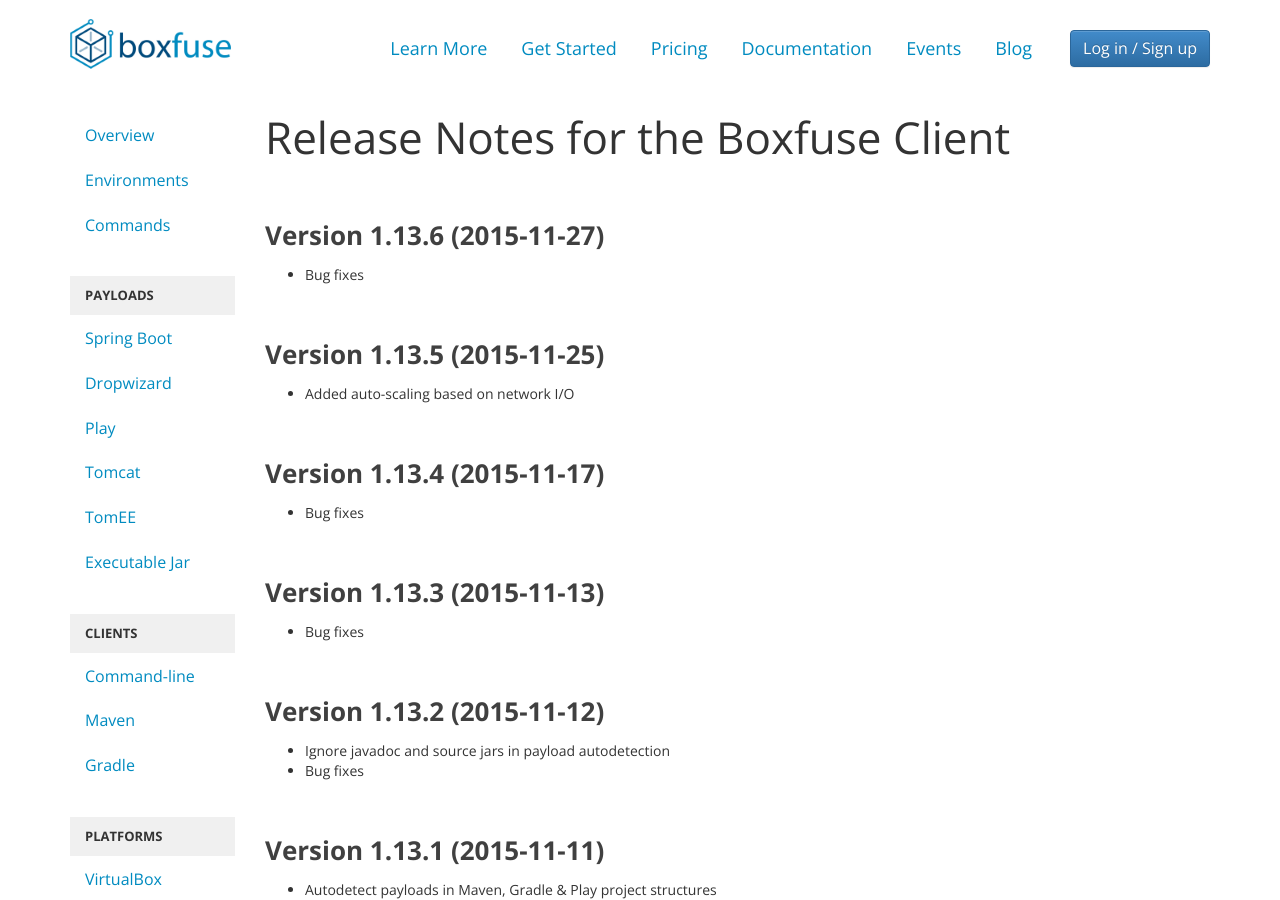
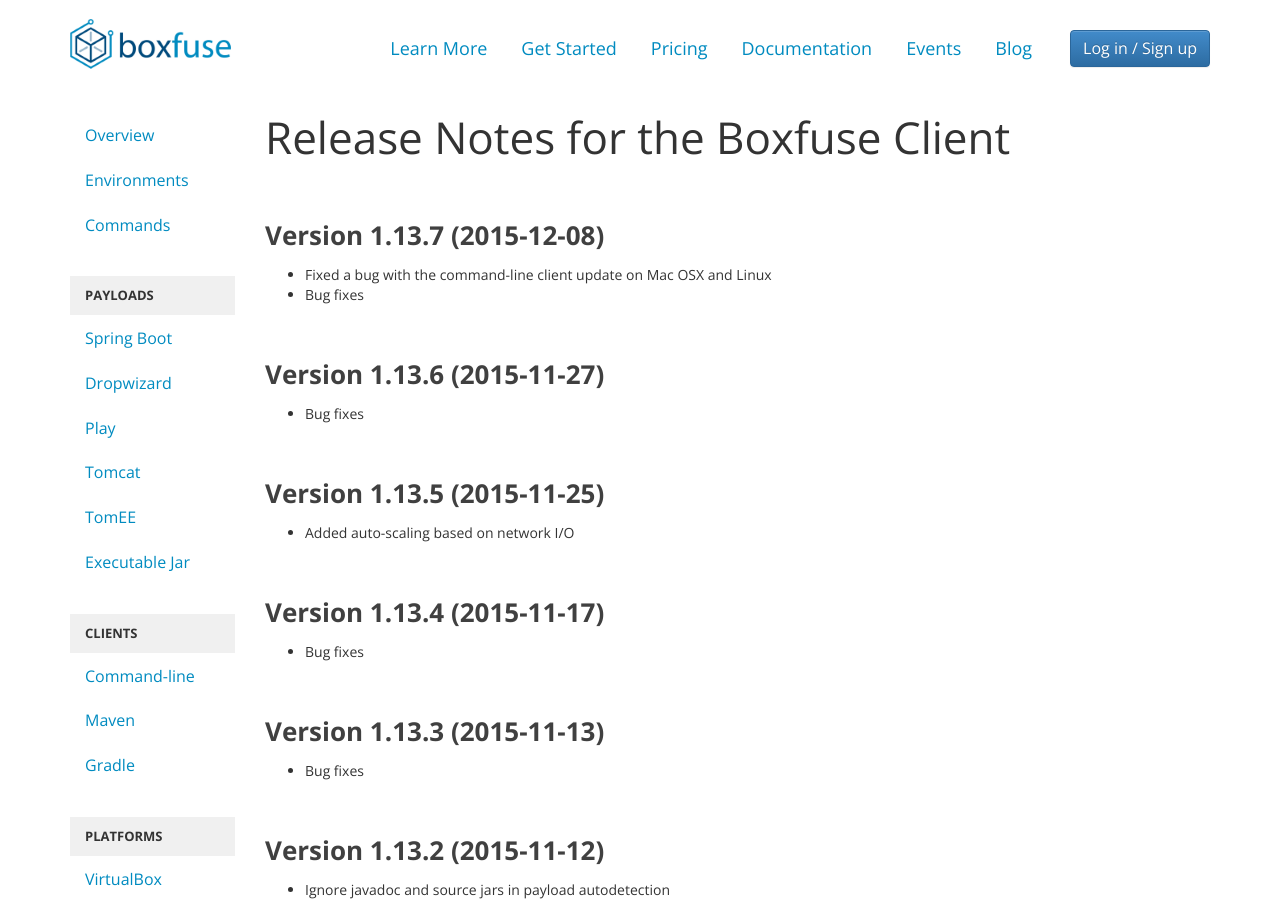
Before and after one commit to flyway/boxfuse.com, a Jekyll site: the page built from docs/releasenotes.html, in a window 1280 px wide and 900 px high. Built offline with Jekyll 4.4.1, drawn with Linux system fonts in a browser that asks for light colours.

Commit message:
Updated for 1.13.7

```diff
--- a/_config.yml
+++ b/_config.yml
@@ -1,3 +1,3 @@
 safe: true
 exclude: [.gitattributes, .gitignore, boxfuse.com.iml, README.md, CNAME]
-boxfuseVersion: 1.13.6.791
+boxfuseVersion: 1.13.7.797
--- a/docs/releasenotes.html
+++ b/docs/releasenotes.html
@@ -4,6 +4,13 @@ menu: releasenotes
 subtitle: 'Release Notes for the Boxfuse Client'
 ---
 <div id="faq">
+    <h2>Version 1.13.7 (2015-12-08)</h2>
+
+    <ul>
+        <li>Fixed a bug with the command-line client update on Mac OSX and Linux</li>
+        <li>Bug fixes</li>
+    </ul>
+
     <h2>Version 1.13.6 (2015-11-27)</h2>
 
     <ul>
```
